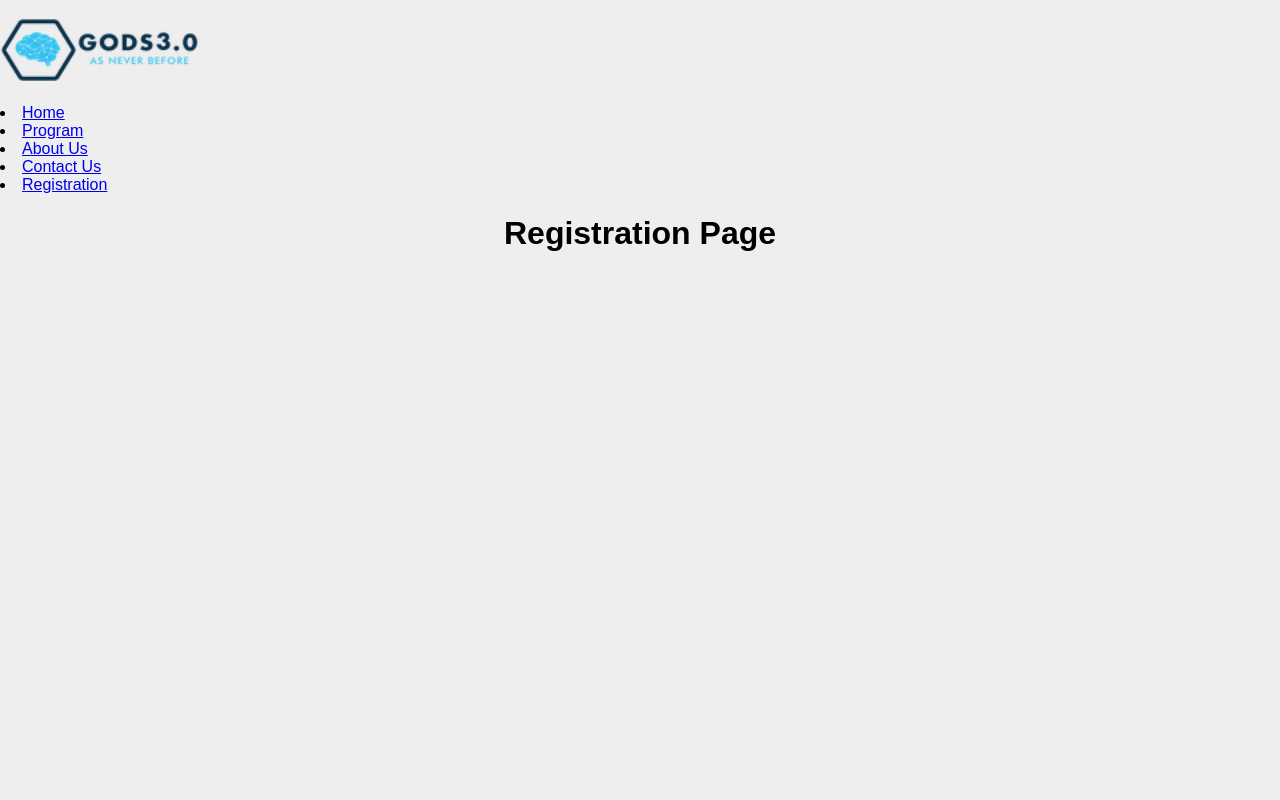
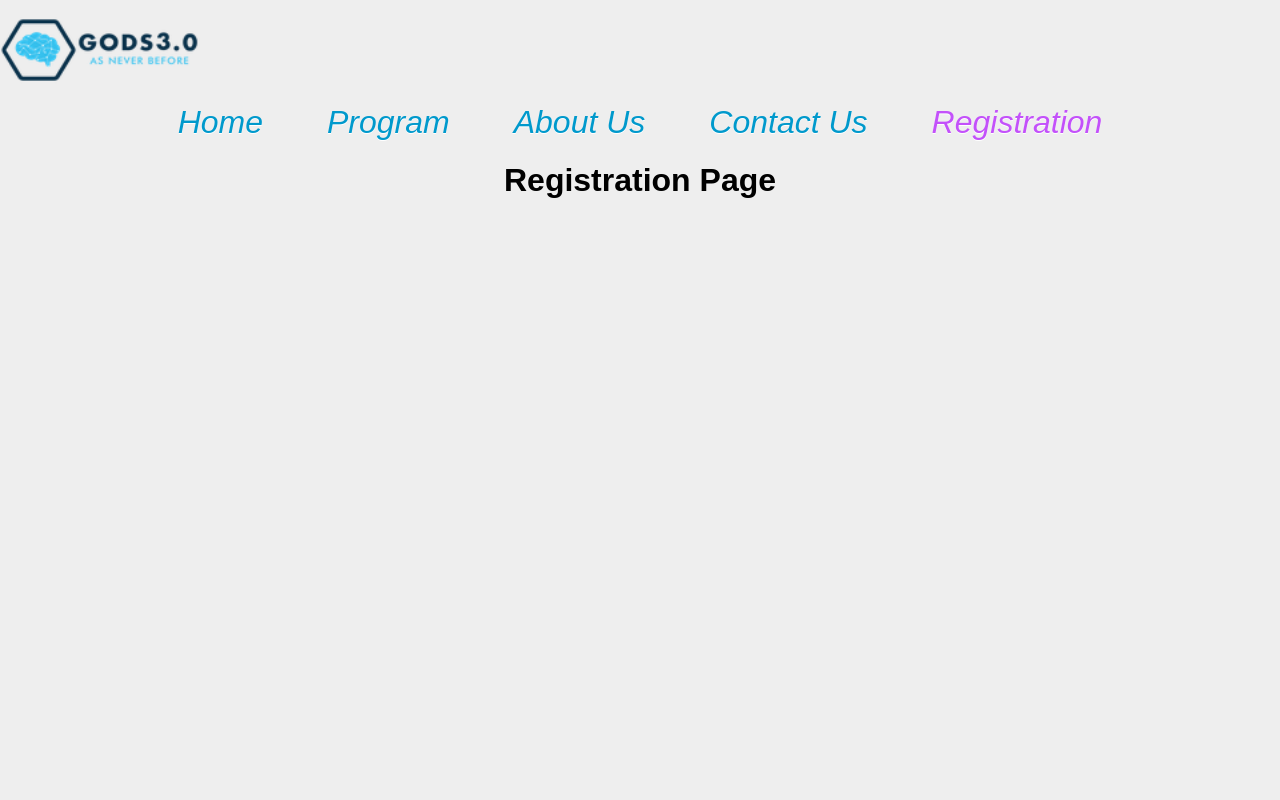
Before and after one commit to DaL1ght1/NavBar-Footer, a React (Vite) app: page /registration in a window 1280 px wide. Shown: the top 800 px of the page. Built offline with nearby package versions, Linux system fonts and the light colour scheme.

Commit message:
Update NavBar.jsx

```diff
--- a/src/navbar/NavBar.jsx
+++ b/src/navbar/NavBar.jsx
@@ -1,6 +1,7 @@
-import { children } from "react";
+import { NavLink } from "react-router-dom";
 import logo from "/src/components/logo.png";
 import "./navbar.css";
+
 export default function Navbar() {
   return (
     <>
@@ -15,22 +16,14 @@ export default function Navbar() {
       </a>
 
       <nav className="navbar">
-        <CustomLink href="/home">Home</CustomLink>
-        <CustomLink href="/program">Program</CustomLink>
-        <CustomLink href="/aboutus">About Us</CustomLink>
-        <CustomLink href="/contactus">Contact Us</CustomLink>
-        <CustomLink href="/registration">Registration</CustomLink>
+        <div className="navigation">
+          <NavLink to="/home">Home</NavLink>
+          <NavLink to="/program">Program</NavLink>
+          <NavLink to="/aboutus">About Us</NavLink>
+          <NavLink to="/contactus">Contact Us</NavLink>
+          <NavLink to="/registration">Registration</NavLink>
+        </div>
       </nav>
     </>
   );
 }
-function CustomLink({ href, children, ...props }) {
-  const path = window.location.pathname;
-  return (
-    <li className={path === href ? "active" : ""}>
-      <a href={href} {...props}>
-        {children}
-      </a>
-    </li>
-  );
-}
```
